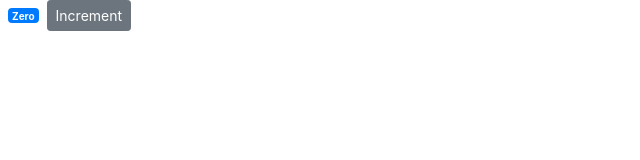
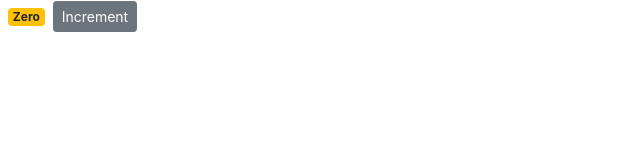
Before and after one commit to SanchiChopra/Ecommerce-react-app, a React (Create React App) app: page / in a window 1280 px wide. Shown: the top 160 px of the page, without its empty margins (0-640 px from the left). Built offline with nearby package versions, Linux system fonts and the light colour scheme.

Commit message:
rendering classes dynamically

```diff
--- a/src/components/counter.jsx
+++ b/src/components/counter.jsx
@@ -1,30 +1,41 @@
 import React, { Component } from "react";
+
 //type imrc and press enter, the extension will type the above line for us
 // type cc for shortcut to create class
+
 class Counter extends Component {
   state = {
     count: 0,
+
     // imageURL: "https://picsum.photos/200", //this will geenerate some randomm 200*200 image
   };
-  styles = {
-    //styles is a defined property
-    fontSize: 10, //react will convert 10 to '10px' automatically
-    fontWeight: "bold",
-  };
+  //   styles = {
+  //     //styles is a defined property
+  //     fontSize: 10,
+
+  //react will convert 10 to '10px' automatically
+  //     fontWeight: "bold",
+  //   };
+
   render() {
     return (
       <div>
         {" "}
         {/* <img src={this.state.imageURL} alt="" /> */}
-        <span style={this.styles} className="badge badge-primary m-2">
-          {" "}
-          {this.formatCount()}{" "}
-        </span>
+        <span className={this.getBadgeClasses()}> {this.formatCount()} </span>
         {/* badge badge-primary are bootstrap classes, m-2 is margin 2 that gives margins between button and text */}
         <button className="btn btn-secondary btn-sm"> Increment </button>{" "}
       </div>
     );
   }
+
+  getBadgeClasses() {
+    let classes = "badge m-2 badge-"; //properties that will be in common, irrespective of the count value
+    //since classes has to be changed, it cant be a const, so let
+    classes += this.state.count === 0 ? "warning" : "primary";
+    return classes;
+  }
+
   formatCount() {
     const { count } = this.state;
     return count === 0 ? "Zero" : count; //we can return an <h1> element here or a string in "" or a const anything
```
